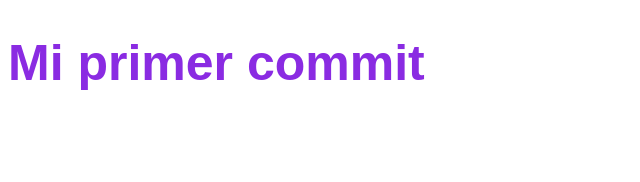
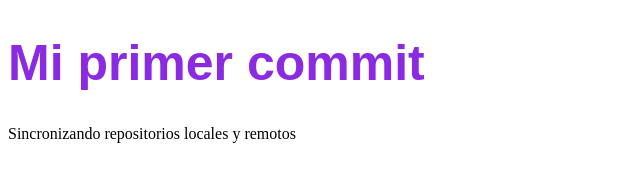
Before and after one commit to Charleandresb/new-repo, a plain HTML site: page index.html in a window 1280 px wide. Shown: the whole page, without its empty margins (0-640 px from the left). Drawn offline with Linux system fonts and the light colour scheme.

Commit message:
añadir parrafo

```diff
--- a/index.html
+++ b/index.html
@@ -8,5 +8,6 @@
   </head>
   <body>
     <h1 class="title">Mi primer commit</h1>
+    <p>Sincronizando repositorios locales y remotos</p>
   </body>
 </html>
```
